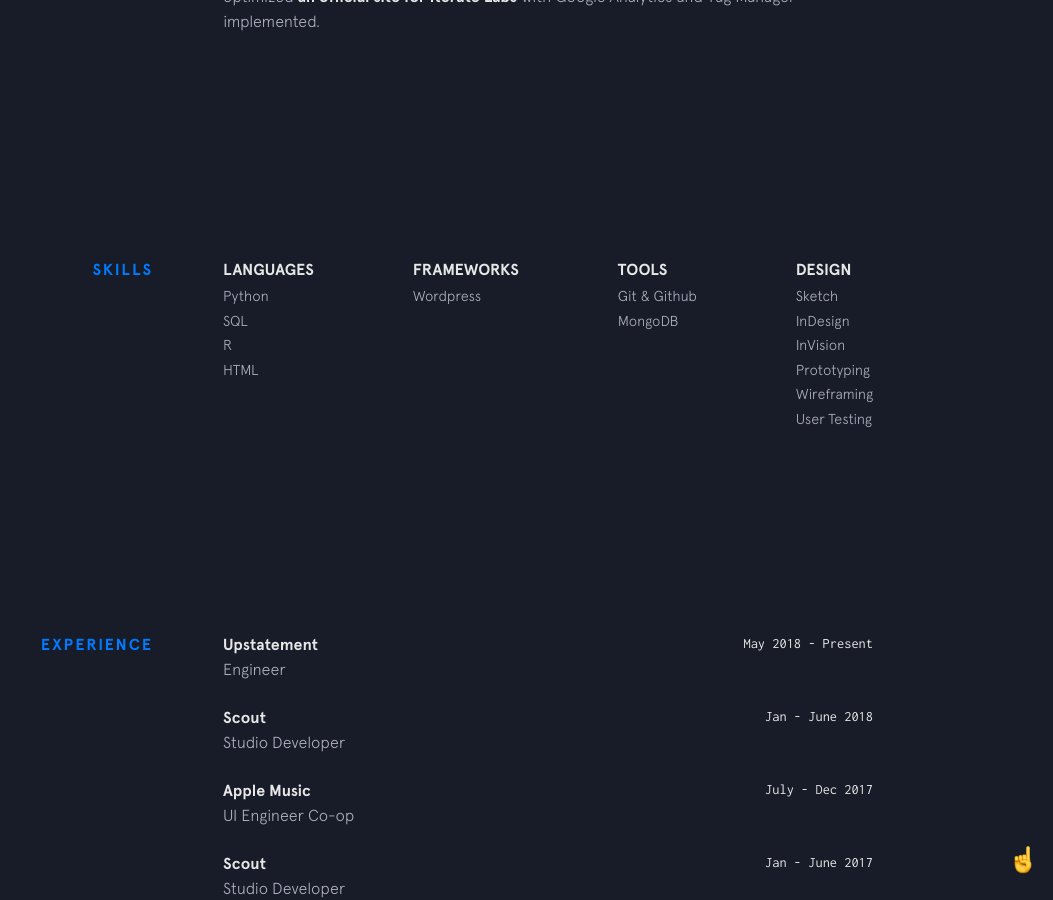
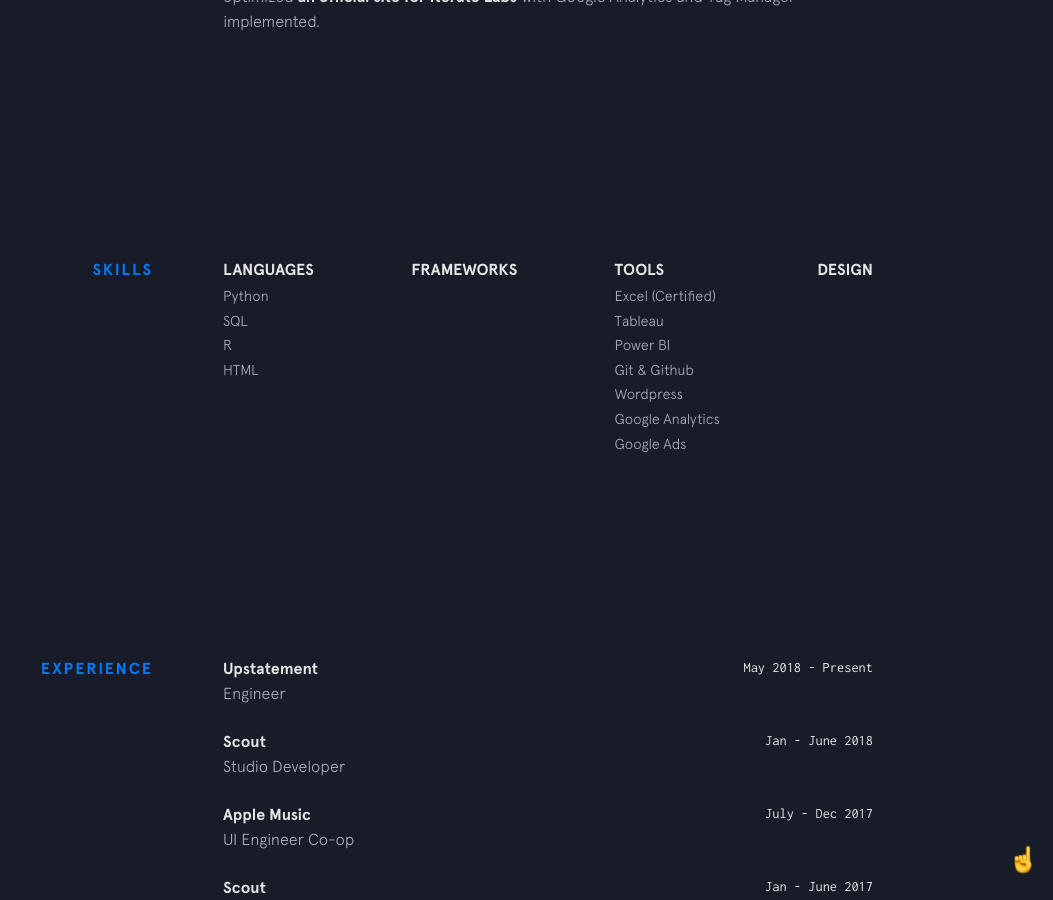
Before and after one commit to harper-he/harper-he.github.io, a Jekyll site: the page built from index.html, in a window 1280 px wide and 900 px high, scrolled down 1359 px. Shown: the whole window, without its empty margins (227-1280 px from the left). Built offline with Jekyll 4.4.1, drawn with Linux system fonts in a browser that asks for light colours; nearby versions of some CDN libraries.

Commit message:
Update skills.yml

```diff
--- a/_data/skills.yml
+++ b/_data/skills.yml
@@ -4,19 +4,26 @@
   - item: R
   - item: HTML
 
+databases:
+  - item: MySQL
+  - item: SQL Server
+  - item: SSIS
+  - item: SSAS
+  - item: MongoDB
 
-frameworks:
-  - item: Wordpress
-
+analysis:
+- item: PySpark
+- item: Scikit-learn
+- item: NumPy
+- item: Pandas
+- item: Matplotlib
+- item: SPSS
 
 tools:
+  - item: Excel (Certified)
+  - item: Tableau
+  - item: Power BI
   - item: Git & Github
-  - item: MongoDB
-
-design:
-  - item: Sketch
-  - item: InDesign
-  - item: InVision
-  - item: Prototyping
-  - item: Wireframing
-  - item: User Testing
+  - item: Wordpress
+  - item: Google Analytics
+  - item: Google Ads
```
